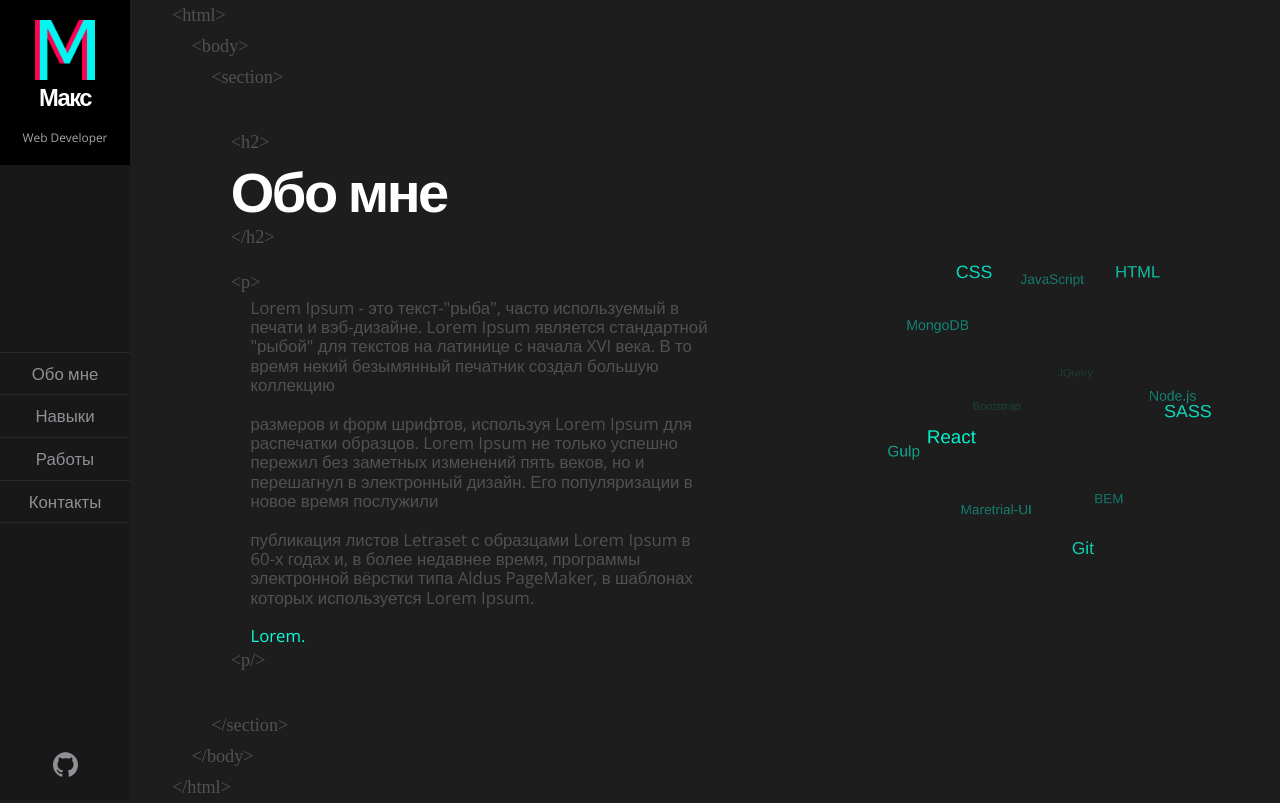
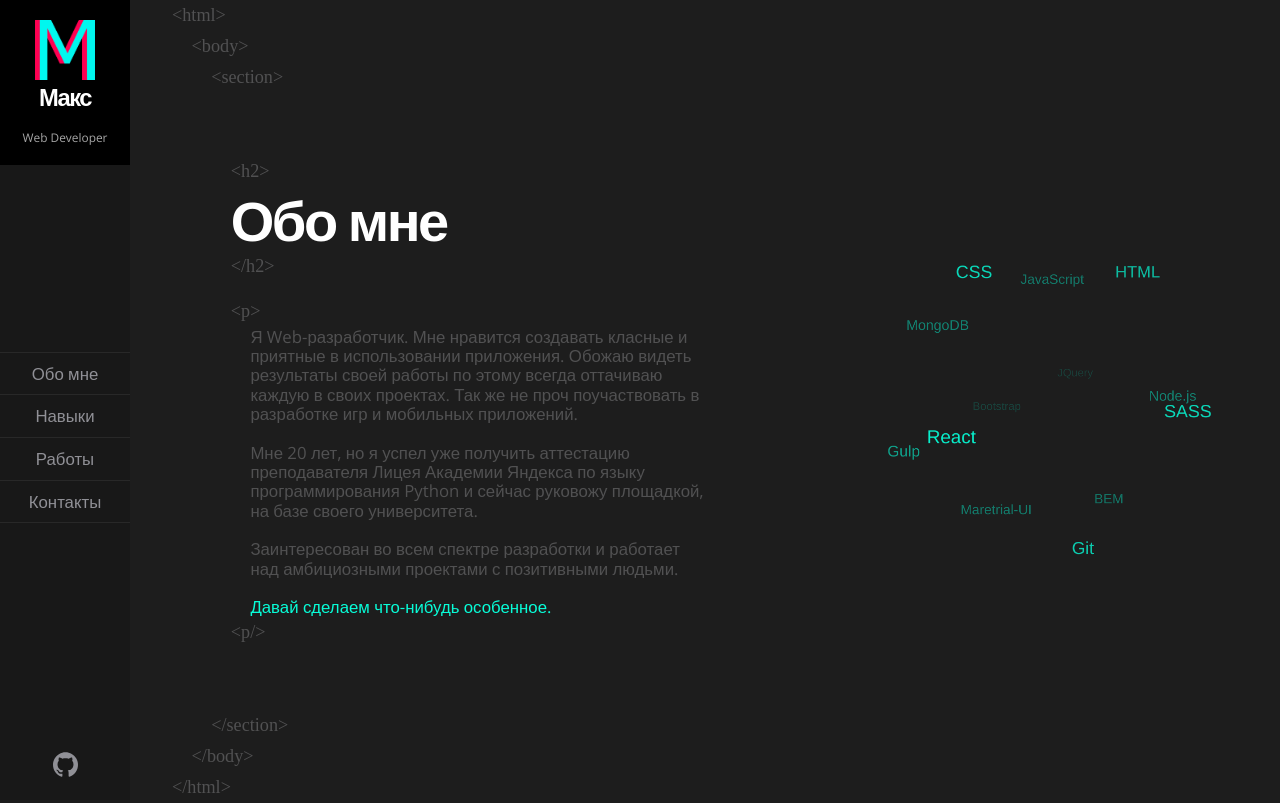
Before and after one commit to Maxim-rrrr/Portfolio, a React (Create React App) app in the folder client/: page /about in a window 1280 px wide. Shown: the top 803 px of the page. Built offline with nearby package versions, Linux system fonts and the light colour scheme; a web font is replaced by a local one.

Commit message:
+: content in page about

```diff
--- a/client/src/Main/About/index.js
+++ b/client/src/Main/About/index.js
@@ -33,21 +33,19 @@ const About = () => {
                             <div className="hero__position-box">
                                 <div className="tag tag--3">{ '<p>' }</div>
                                 <div className="hero__text-position">
-                                    Lorem Ipsum - это текст-"рыба", часто используемый в печати и вэб-дизайне.
-                                    Lorem Ipsum является стандартной "рыбой" для текстов на латинице с начала
-                                    XVI века. В то время некий безымянный печатник создал большую коллекцию
+                                    Я Web-разработчик. Мне нравится создавать класные и приятные в использовании приложения.
+                                    Обожаю видеть результаты своей работы по этому всегда оттачиваю каждую в своих проектах.
+                                    Так же не проч поучаствовать в разработке игр и мобильных приложений.
                                     <br /><br />
-                                    размеров и форм шрифтов, используя Lorem Ipsum для распечатки образцов.
-                                    Lorem Ipsum не только успешно пережил без заметных изменений пять веков,
-                                    но и перешагнул в электронный дизайн. Его популяризации в новое время послужили
+                                    Мне 20 лет, но я успел уже получить аттестацию преподавателя
+                                    Лицея Академии Яндекса по языку программирования Python и сейчас руковожу площадкой,
+                                    на базе своего университета.
                                     <br /><br />
-                                    публикация листов Letraset с образцами Lorem Ipsum в 60-х годах и, в более
-                                    недавнее время, программы электронной вёрстки типа Aldus PageMaker, в шаблонах
-                                    которых используется Lorem Ipsum.
+                                    Заинтересован во всем спектре разработки и работает над амбициозными проектами с позитивными людьми.
                                     <br />
                                     <br />
                                     <Link to='/contact' className='link'>
-                                        Lorem.
+                                        Давай сделаем что-нибудь особенное.
                                     </Link>
                                 </div>
 
```
